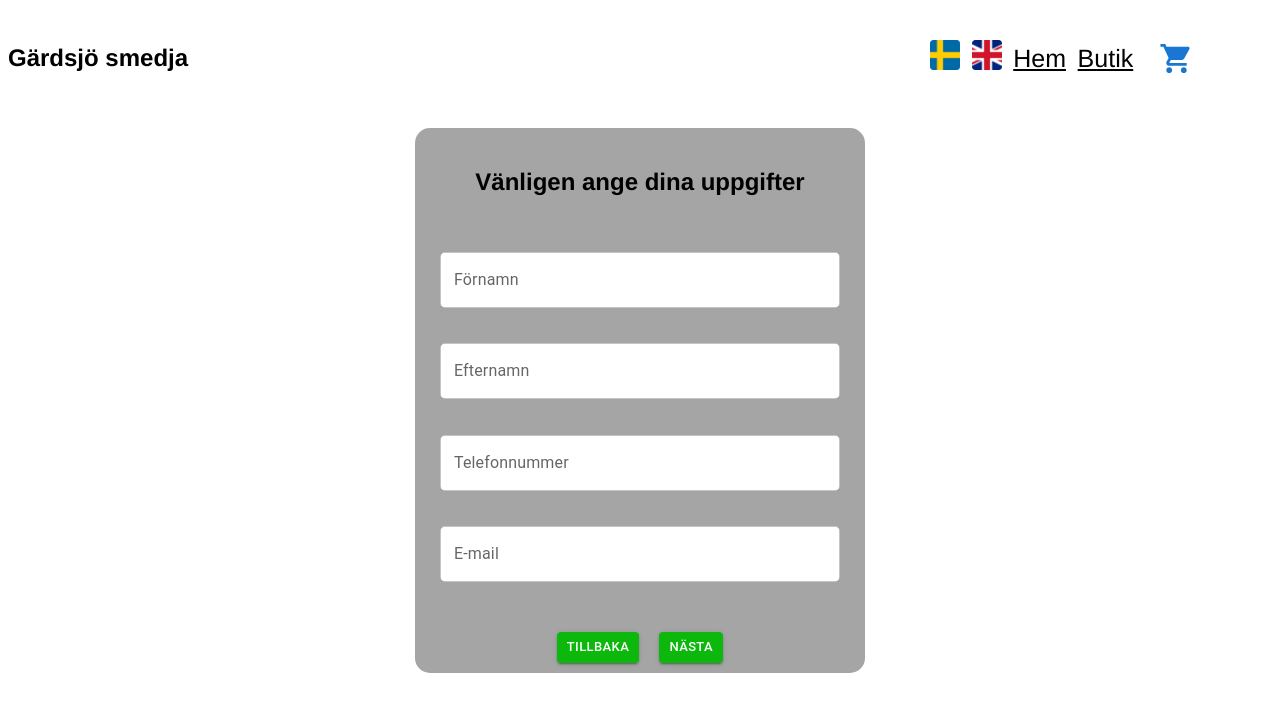
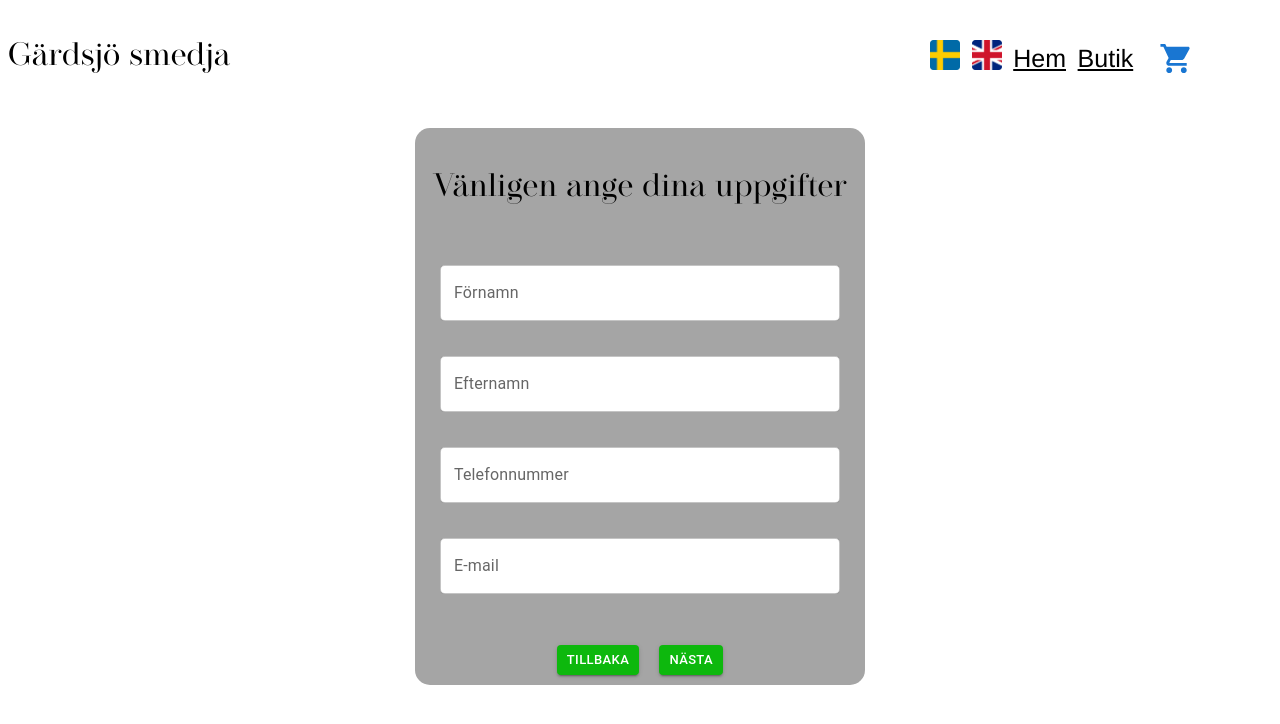
Before and after one commit to Frontend-YH/JOL, a React (Vite) app: page /CustomerRegister in a window 1280 px wide. Shown: the top 724 px of the page. Built offline with nearby package versions, Linux system fonts and the light colour scheme.

Commit message:
Added h1 fonts

```diff
--- a/src/Navigation.css
+++ b/src/Navigation.css
@@ -1,3 +1,14 @@
+@font-face {
+  font-family: StarBlushSerif;
+  src: url(./assets/fonts/star-blush-serif-font/StarBlushSerif-EaAol.ttf);
+}
+h1 {
+  font-family: StarBlushSerif;
+  font-weight: 500!important;
+  font-size: 2rem !important;
+  line-height: 2.2rem!important;
+
+}
 nav {
   height: 100px;
   align-items: center;
@@ -31,7 +42,5 @@ a {
 }
 
 .flag {
-
   width: 30px;
-
 }
```
Also changed, not shown: src/App.css (line endings or trailing spaces), src/assets/Fonts/star-blush-serif-font/StarBlushSerif-EaAol.ttf (added), src/assets/Fonts/star-blush-serif-font/StarblushscriptDemo-OVRp3.otf (added), src/assets/Fonts/star-blush-serif-font/info.txt (added), src/assets/Fonts/star-blush-serif-font/misc/ReadME FS.txt (added).
